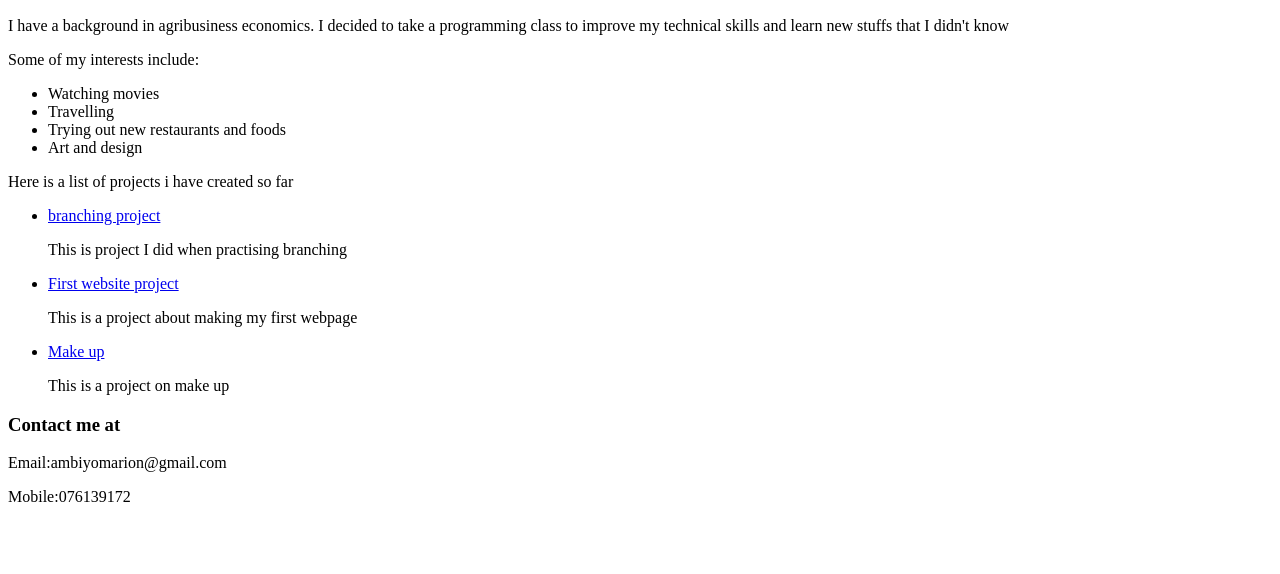
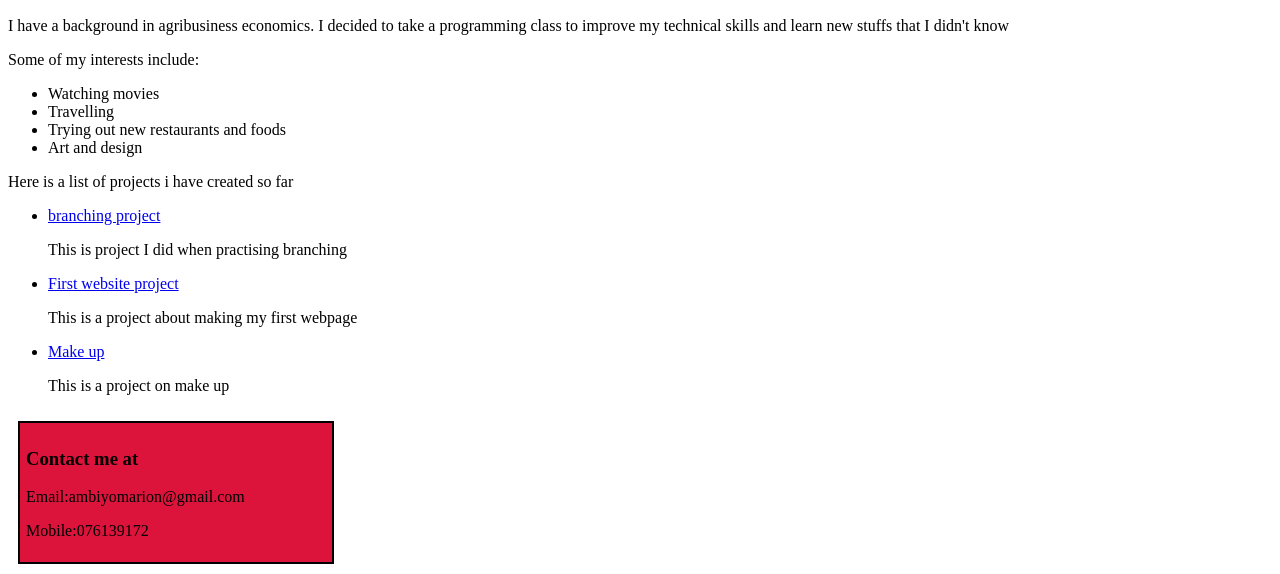
Before and after one commit to ambiyo-marion/Portfolio-landing-page, a plain HTML site: page portfolio.html in a window 1280 px wide. Shown: the part 458-1032 px from the top of the page. Before the commit the page ends 980 px from the top, so only its background shows below. Drawn offline with Linux system fonts and the light colour scheme.

Commit message:
added box model to contact

```diff
--- a/css/styles.css
+++ b/css/styles.css
@@ -13,3 +13,12 @@
         position: relative;
         left: 200px;
     }
+
+    .contact{
+        border: 2px solid black;
+        padding: 6px;
+        margin: 10px;
+        background-color: crimson;
+        width: 300px;
+        float: left;
+    }
```
